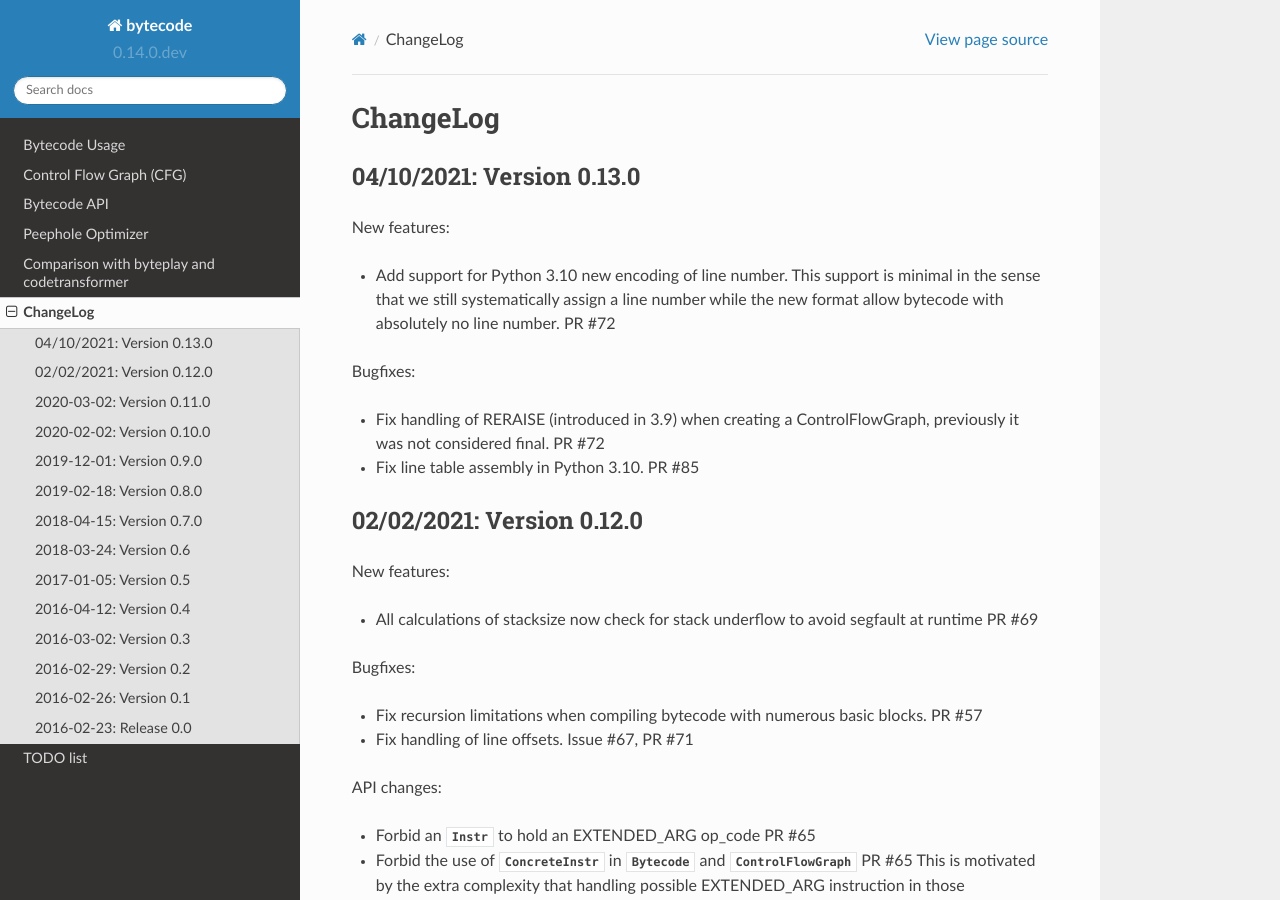
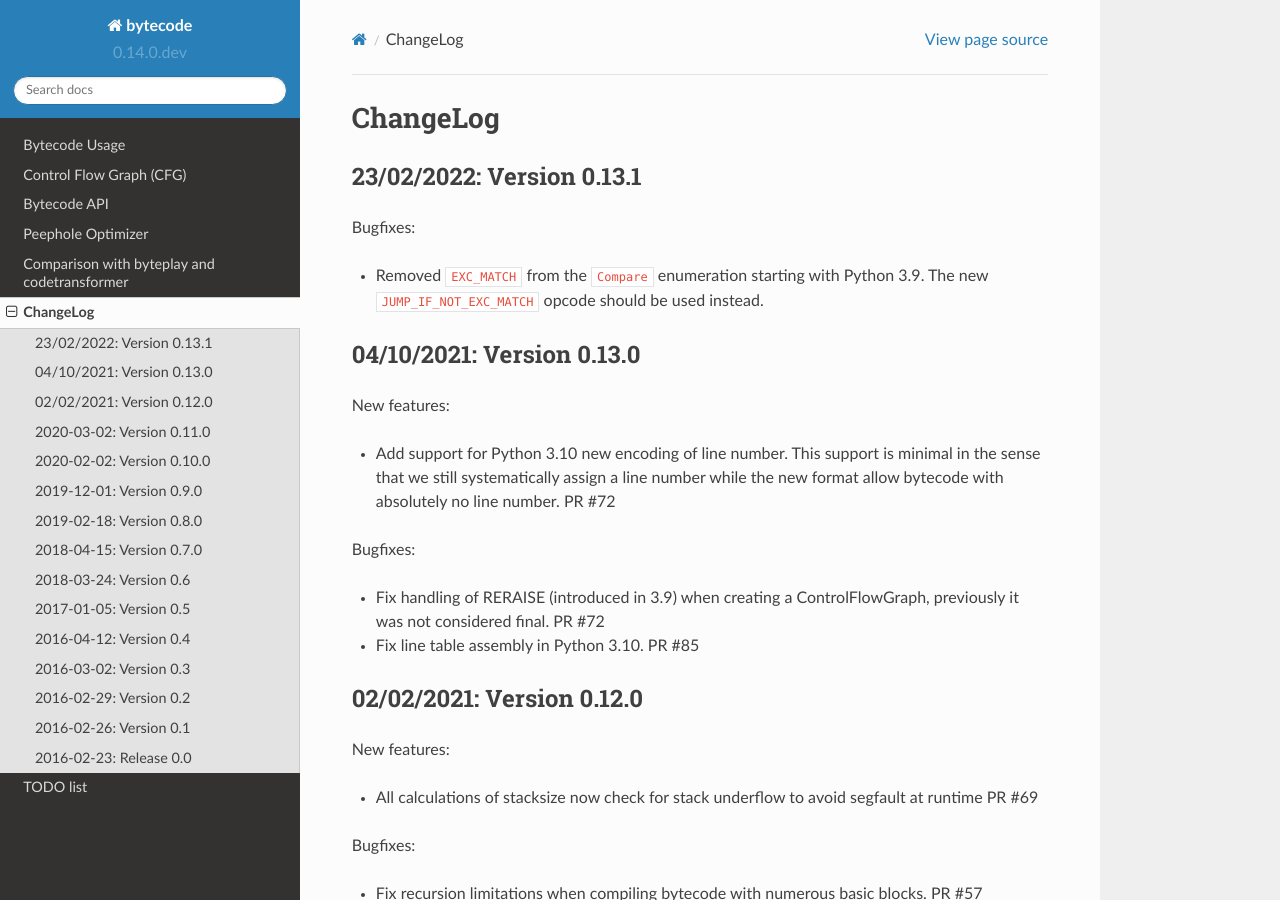
Before and after one commit to MatthieuDartiailh/bytecode, a Sphinx documentation site: the page built from doc/changelog.rst, in a window 1280 px wide and 900 px high. Built offline with Sphinx 7.4.7 and the Read the Docs theme 2.0.0, drawn with Linux system fonts in a browser that asks for light colours.

Commit message:
fix: exclude EXC_MATCH from Compare enum in Python>=3.9
Python 3.9 introduced JUMP_IF_NOT_EXC_MATCH and removed EXC_MATCH
from the set of compare operations. This change ensures that
EXC_MATCH is not exported by the Compare enum from Python 3.9
onward. The new opcode should be used instead.

```diff
--- a/doc/changelog.rst
+++ b/doc/changelog.rst
@@ -1,5 +1,14 @@
 ChangeLog
 =========
+
+23/02/2022: Version 0.13.1
+--------------------------
+
+Bugfixes:
+
+- Removed ``EXC_MATCH`` from the ``Compare`` enumeration starting with Python
+  3.9. The new ``JUMP_IF_NOT_EXC_MATCH`` opcode should be used instead.
+
 
 04/10/2021: Version 0.13.0
 --------------------------
```
Also changed, not shown: 1 other file.
